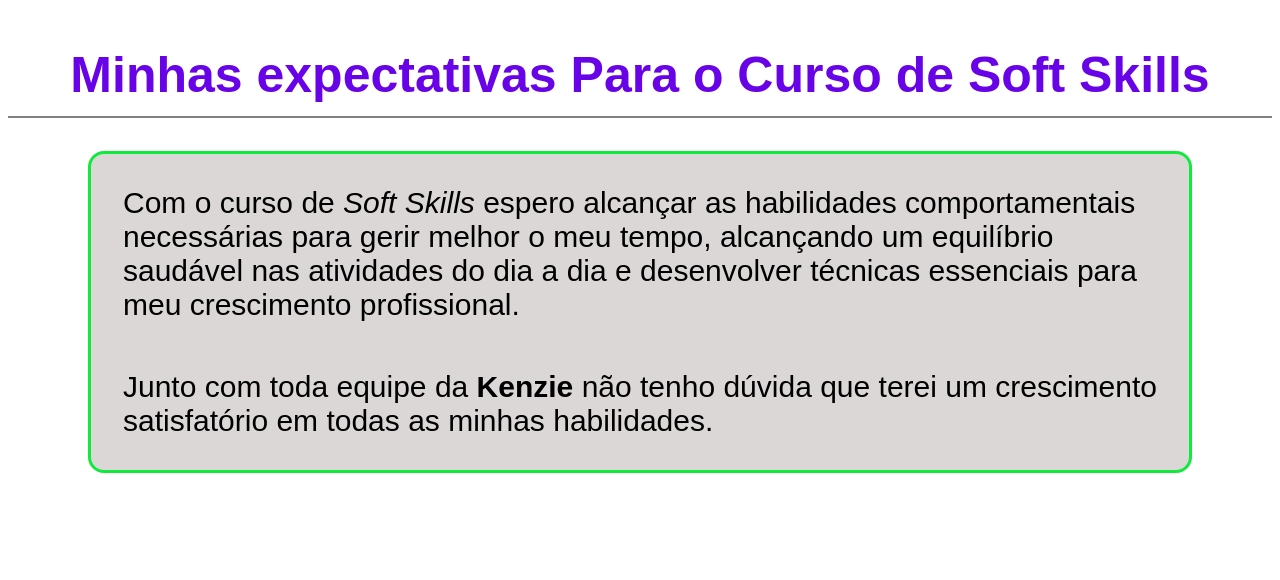
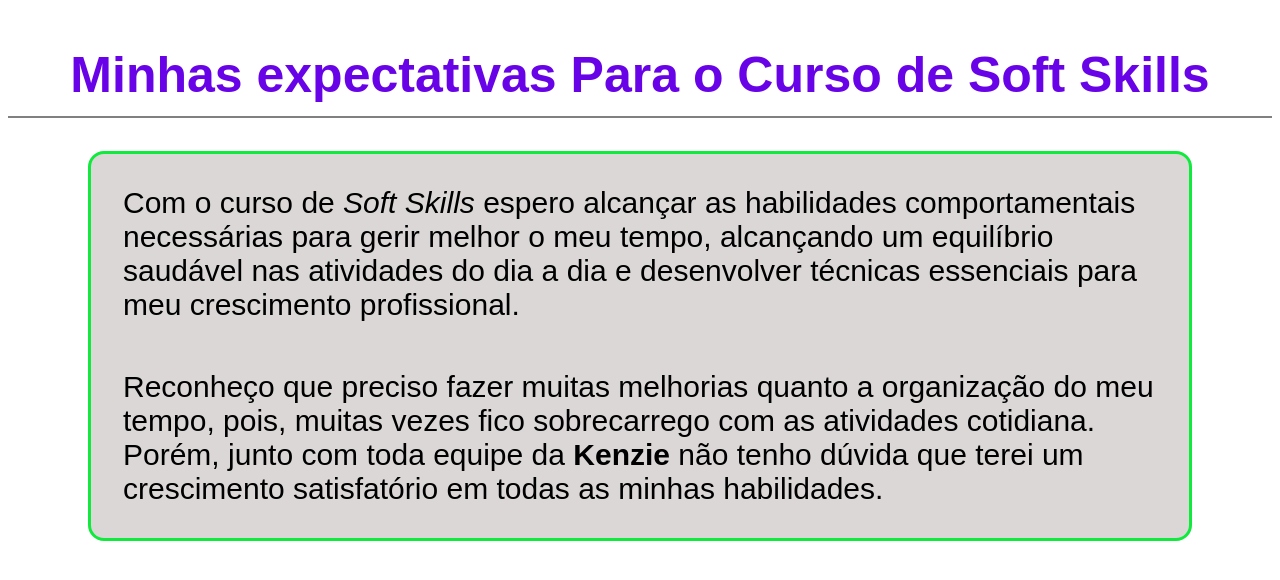
Before and after one commit to clebsondev2022/S2-SF02-Soft-Skills---Atividade-Expectativas, a plain HTML site: page index.html in a window 1280 px wide. Drawn offline with Linux system fonts and the light colour scheme; a web font is replaced by a local one.

Commit message:
Atualização de paragrafo

```diff
--- a/index.html
+++ b/index.html
@@ -24,7 +24,8 @@
                 <P>Com o curso de <em>Soft Skills</em> espero alcançar as habilidades comportamentais necessárias para gerir melhor o meu tempo, alcançando um equilíbrio saudável nas atividades do dia a dia e desenvolver técnicas essenciais para meu crescimento
                     profissional.
                 </P>
-                <p>Junto com toda equipe da <b>Kenzie</b> não tenho dúvida que terei um crescimento satisfatório em todas as minhas habilidades.</p>
+                <P>Reconheço que preciso fazer muitas melhorias quanto a organização do meu tempo, pois, muitas vezes fico sobrecarrego com as atividades cotidiana. Porém, junto com toda equipe da <b>Kenzie</b> não tenho dúvida que terei um crescimento satisfatório
+                    em todas as minhas habilidades.</P>
             </section>
         </article>
     </main>
```
